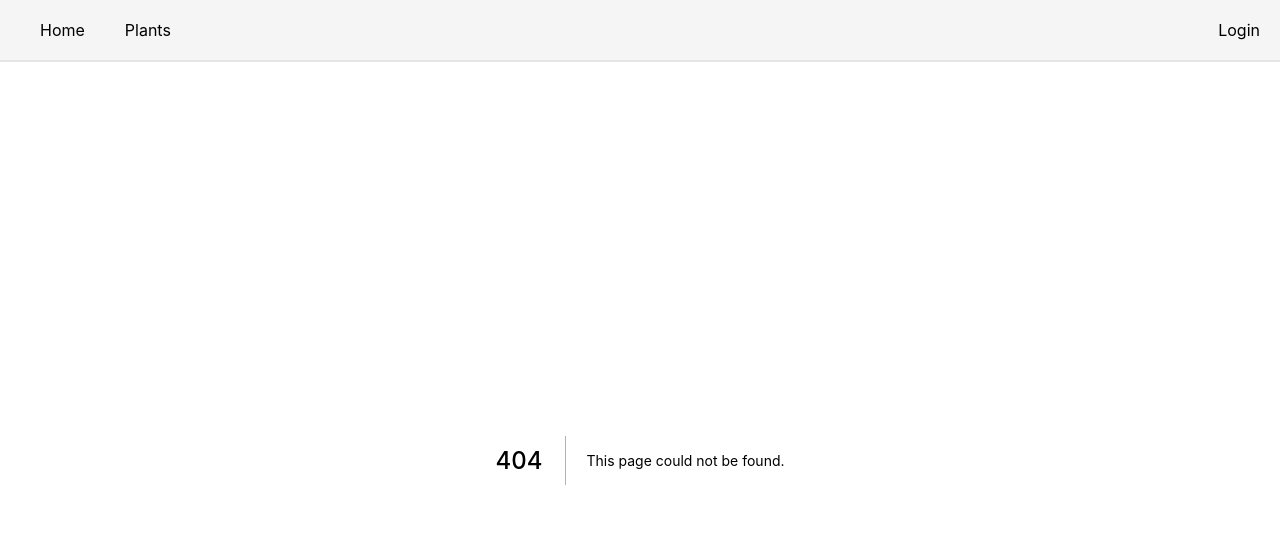
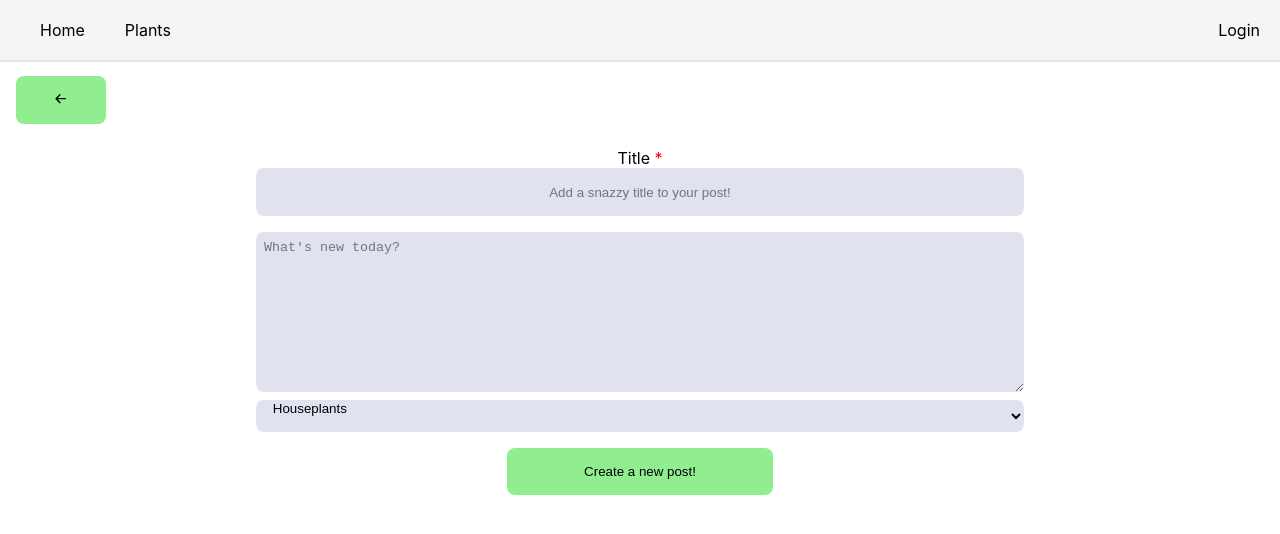
Before and after one commit to eliaspeteri/plantery, a Next.js app: page /forum/create in a window 1280 px wide. Before the commit this address had no page. Shown: the top 534 px of the page. Built offline with nearby package versions, Linux system fonts and the light colour scheme.

Commit message:
Created pages for an upcoming forum.

```diff
--- /dev/null
+++ b/pages/forum/create.tsx
@@ -0,0 +1,137 @@
+import { Field, Form, Formik, FormikHelpers, FormikValues } from 'formik';
+import Head from 'next/head';
+import React from 'react';
+
+import styles from '../../styles/Form.module.css';
+import fieldStyles from '../../styles/Field.module.css';
+import Button from '../../components/Button';
+import { Category, Errors } from '../../types';
+import { useRouter } from 'next/router';
+import { HiArrowLeft } from 'react-icons/hi';
+
+interface Props {
+  categories: Category[];
+}
+
+const ForumCreatePage = ({ categories }: Props) => {
+  const router = useRouter();
+  return (
+    <div>
+      <Head>
+        <title>Plantery | Forum | New Post</title>
+      </Head>
+      <Button
+        onClick={() => router.push('/forum')}
+        style={{ margin: '2vh', padding: '2vh 3vw' }}
+      >
+        <HiArrowLeft />
+      </Button>
+      <Formik
+        initialValues={{ title: '', message: '' }}
+        validate={(values): Errors => {
+          const errors: Errors = {};
+          if (!values.title) {
+            errors.title = 'Required';
+          }
+          if (!values.message) {
+            errors.message = 'Required';
+          }
+          return errors;
+        }}
+        onSubmit={(
+          values: FormikValues,
+          { setSubmitting }
+        ): void | Promise<any> => {
+          setTimeout(() => {
+            alert(JSON.stringify(values, null, 2));
+            setSubmitting(false);
+          });
+        }}
+      >
+        {({ isSubmitting }) => (
+          <Form>
+            <div className={styles.row}>
+              <div
+                className={['center', styles.rowItem].join(' ')}
+                style={{ width: '100vw' }}
+              >
+                <label htmlFor='title'>
+                  Title <span style={{ color: 'red' }}>*</span>
+                </label>
+                <Field
+                  type='text'
+                  name='title'
+                  className={[fieldStyles.input]}
+                  style={{
+                    minWidth: '60vw',
+                    textAlign: 'center'
+                  }}
+                  placeholder='Add a snazzy title to your post!'
+                />
+              </div>
+            </div>
+            <div className={styles.row}>
+              <div
+                className={['center', styles.rowItem].join(' ')}
+                style={{ width: '100vw' }}
+              >
+                <Field
+                  as='textarea'
+                  name='message'
+                  className={[fieldStyles.input, fieldStyles.normal].join(' ')}
+                  style={{
+                    minWidth: '60vw',
+                    minHeight: '20vh',
+                    maxHeight: '50vh'
+                  }}
+                  placeholder="What's new today?"
+                />
+              </div>
+            </div>
+            <div
+              className={[styles.row, styles.rowItem].join(' ')}
+              style={{ margin: '0 20vw' }}
+            >
+              <Field
+                as='select'
+                name='category'
+                className={['center', fieldStyles.dropdown].join(' ')}
+              >
+                {categories?.map((category) => (
+                  <option key={category.id}>{category.title}</option>
+                ))}
+              </Field>
+            </div>
+            <div className={styles.row}>
+              <Button type='submit' disabled={isSubmitting}>
+                Create a new post!
+              </Button>
+            </div>
+          </Form>
+        )}
+      </Formik>
+    </div>
+  );
+};
+
+export default ForumCreatePage;
+
+export async function getServerSideProps() {
+  const categories: Category[] = [
+    {
+      id: 'houseplants',
+      title: 'Houseplants',
+      description: 'Houseplants of all kind!'
+    },
+    {
+      id: 'palms',
+      title: 'Palm trees',
+      description: 'Palm trees from all over the world'
+    }
+  ];
+  return {
+    props: {
+      categories
+    }
+  };
+}
```
Also changed, not shown: pages/forum/[post].tsx (added, +48 -0 lines), pages/forum/index.tsx (added, +97 -0 lines).
